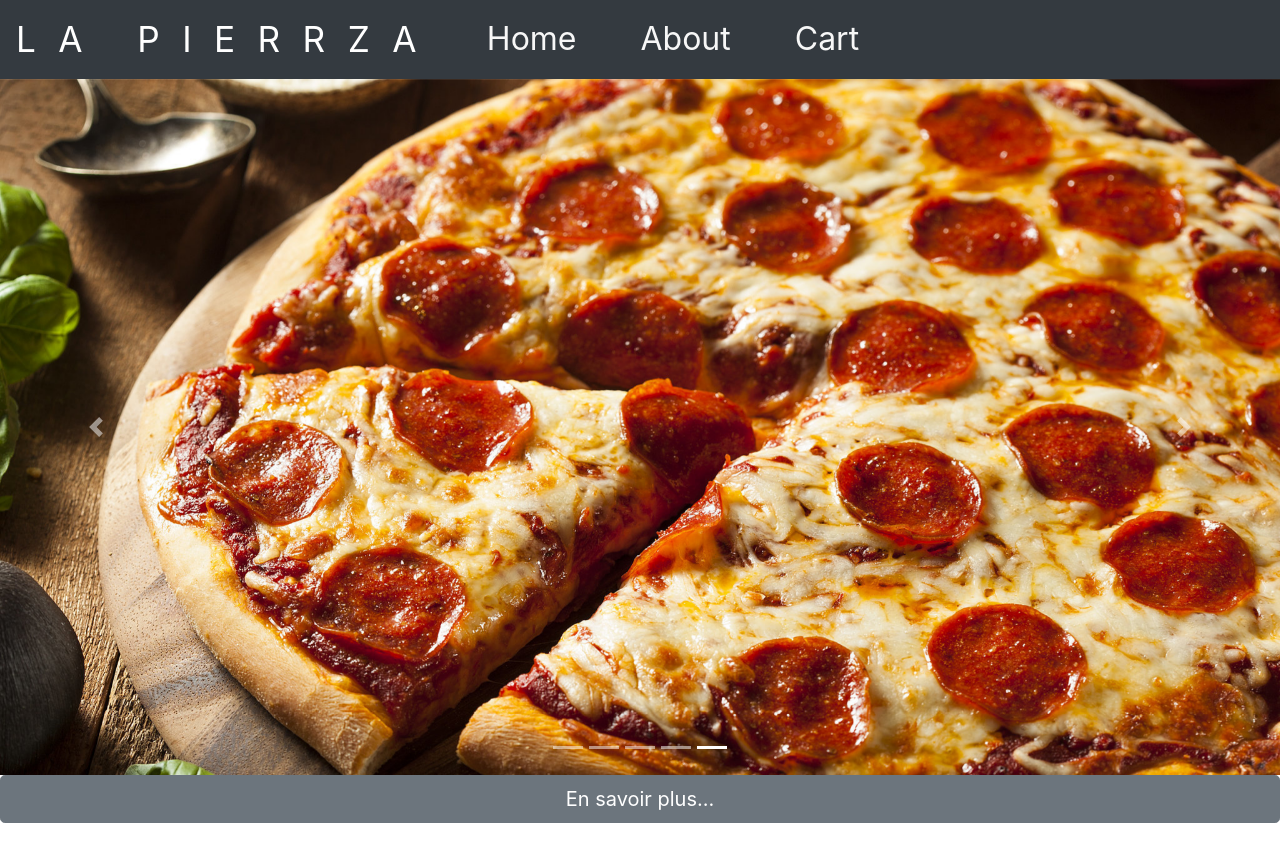
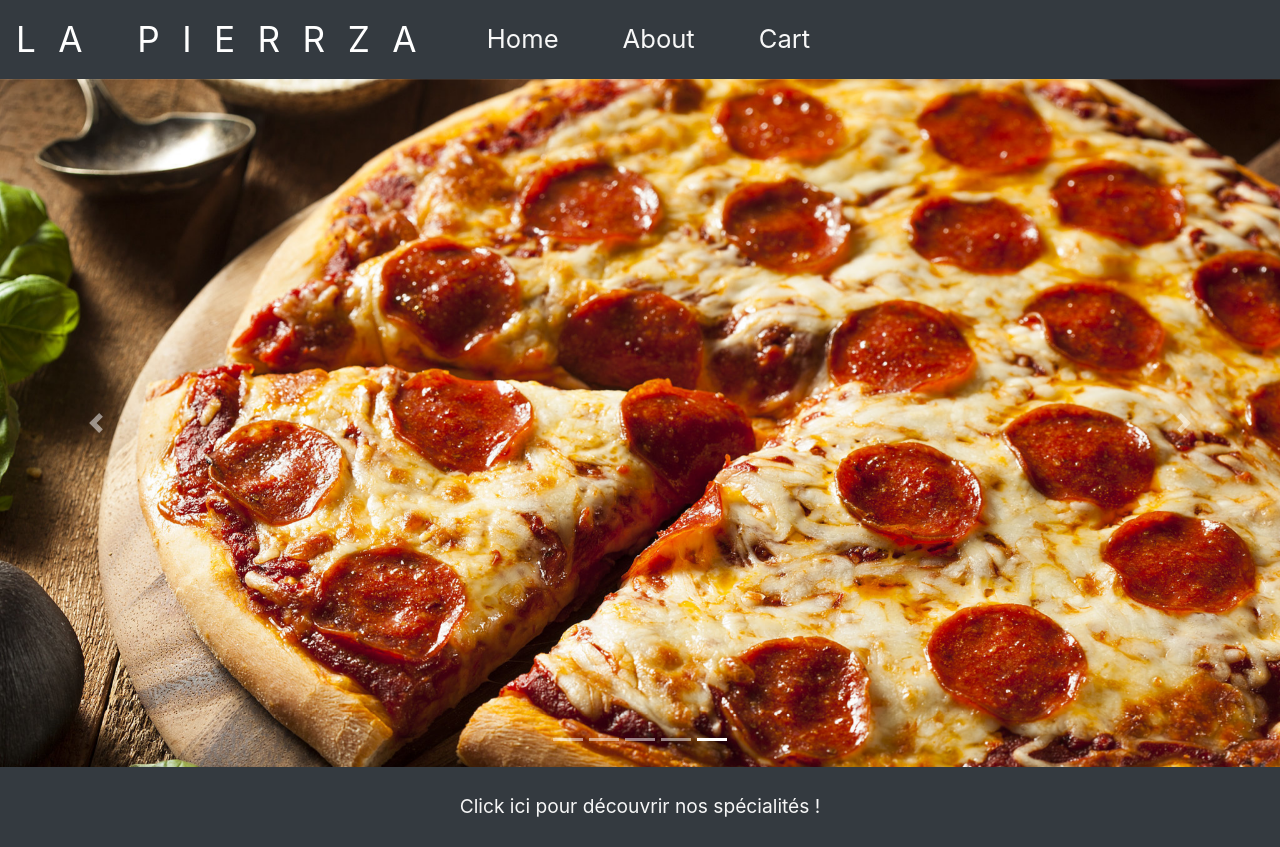
Before and after one commit to windgazer/pierrza, a React (Create React App) app: page / in a window 1280 px wide. Both pictures are taken after a click on the item 712 px from the left and 747 px from the top of the page. Before the commit the page ends 823 px from the top, so only its background shows below. Built offline with nearby package versions, Linux system fonts and the light colour scheme.

Commit message:
added menu page, showcase button with scroll on click and general styling

```diff
--- a/src/components/App/App.css
+++ b/src/components/App/App.css
@@ -1,14 +1,51 @@
+html {
+	scroll-behavior: smooth;
+}
+
+body {
+	/* font-family: 'Roboto', sans-serif; */
+}
+
 .nav-wrapper {
-	font-size: 2rem;
+	font-size: 1.6rem;
 }
 
 .nav-wrapper a {
+	display: inline-block;
 	text-decoration: none;
 	color: #f7f7f7;
 	padding: 0 2rem;
+	transform: scale(1);
+	transition: all 0.5s ease-in;
+}
+
+.nav-wrapper a:hover {
+	display: inline-block;
+	transform: scale(1.3);
+	transition: all 0.5s ease-in-out;
 }
 
 .brand-logo {
 	letter-spacing: 1.4rem;
 	font-size: 2.2rem;
 }
+
+/* Animation */
+
+@keyframes zoomLink {
+	from {
+		transform: scale(1);
+	}
+	to {
+		transform: scale(1.2);
+	}
+}
+
+@keyframes infinite-spinning {
+	from {
+		transform: rotate(0deg);
+	}
+	to {
+		transform: rotate(360deg);
+	}
+}
--- a/src/components/App/App.js
+++ b/src/components/App/App.js
@@ -25,7 +25,7 @@ class App extends Component {
 	render() {
 		return (
 			<Router>
-				<Navbar bg="dark" variant="dark" sticky="top">
+				<Navbar expand="lg" bg="dark" variant="dark" sticky="top">
 					<Navbar.Brand className="brand-logo" href="#home">
 						LA PIERRZA
 					</Navbar.Brand>
@@ -49,7 +49,6 @@ class App extends Component {
 					<Route path="/Cart">
 						<Cart></Cart>
 					</Route>
-
 					<Route path="/">
 						<Home></Home>
 					</Route>
--- a/src/components/Home/Home.css
+++ b/src/components/Home/Home.css
@@ -1,3 +1,15 @@
+a {
+	text-decoration: none;
+}
+
+button {
+	outline: none;
+}
+
+#showcase {
+	overflow: hidden;
+}
+
 .main-heading {
 	text-align: center;
 	font-size: 6rem;
@@ -7,10 +19,27 @@
 }
 
 .carousel {
-	height: 87vh;
+	height: 86vh;
 	overflow: hidden;
 }
 
 .showcase-btn {
-	/* transform: translateY(-130px); */
+	display: block;
+	width: 100%;
+	padding: 1.6rem 0;
+	background-color: #343a40;
+	color: #f7f7f7;
+	font-size: 1.2rem;
+	text-align: center;
+	transform: scale(1);
+	transition: all 0.5s ease-in;
+	border: none;
 }
+
+.showcase-btn:hover {
+	background-color: #343a40e5;
+	color: #f7f7f7;
+	text-decoration: none;
+	transform: scale(1.1);
+	transition: all 0.5s ease-in-out;
+}
--- a/src/components/Home/Home.js
+++ b/src/components/Home/Home.js
@@ -3,7 +3,8 @@
 //Module import
 import React, { Component } from 'react';
 import Carousel from 'react-bootstrap/Carousel';
-import Button from 'react-bootstrap/Button';
+
+import Menu from '../Menu/Menu';
 
 //Style import
 import './Home.css';
@@ -12,12 +13,22 @@ class Home extends Component {
 	constructor(props) {
 		super(props);
 
-		this.state = {};
+		this.state = {
+			showMenu: false
+		};
 	}
+
+	_showMenu = e => {
+		let offset = e.target.offsetTop;
+		this.setState({ showMenu: true }, () => {
+			window.scroll(0, offset);
+		});
+	};
 
 	render() {
 		return (
-			<div className="homeContainer">
+			<div>
+				<div id="showcase" className="homeContainer">
 					<Carousel className="carousel">
 						<Carousel.Item>
 							<img
@@ -55,18 +66,23 @@ class Home extends Component {
 							<img
 								className="d-block w-100"
 								src="/img/pizza5.jpg"
-							alt="Fith slide"
+								alt="Fifth slide"
 							/>
 						</Carousel.Item>
 					</Carousel>
-				<Button
+					<div className="btn-container">
+						<button
 							className="showcase-btn"
-					variant="secondary"
-					size="lg"
-					block
+							onClick={this._showMenu}
 						>
-					En savoir plus...
-				</Button>
+							Click ici pour découvrir nos spécialités !
+						</button>
+					</div>
+				</div>
+
+				<div className={this.state.showMenu ? '' : 'd-none'}>
+					<Menu />
+				</div>
 			</div>
 		);
 	}
--- /dev/null
+++ b/src/components/Menu/Menu.css
@@ -0,0 +1,34 @@
+#menu {
+	height: 100vh;
+	background: #f7f7f7;
+}
+
+ul {
+	list-style: none;
+}
+
+.main-heading {
+	padding: 4rem 0;
+	font-weight: 300;
+}
+
+.col {
+	text-align: left;
+}
+
+.col li {
+	padding: 1rem 0;
+}
+
+.pizzaName {
+	padding: 0 4rem;
+}
+
+.pizzaPrice {
+	padding: 0 4rem;
+}
+
+.menu-img {
+	width: 100%;
+	margin-top: 3.4rem;
+}
--- /dev/null
+++ b/src/components/Menu/Menu.js
@@ -0,0 +1,46 @@
+import React, { Component } from 'react';
+import { Container } from 'react-bootstrap';
+import { Row } from 'react-bootstrap';
+import { Col } from 'react-bootstrap';
+import { Card } from 'react-bootstrap';
+import { Image } from 'react-bootstrap';
+import { menu } from '../../data/menu.json';
+
+import './Menu.css';
+
+export default class Menu extends Component {
+	menu = () => {
+		const pizzas = menu.map((element, index) => (
+			<li key={index} className="pizza">
+				<span className="pizzaName"> {element.pizza} </span>
+				{element.description}
+				<span className="pizzaPrice"> {element.price} </span>
+			</li>
+		));
+		return pizzas;
+	};
+
+	render() {
+		return (
+			<div id="menu">
+				<h1 className="main-heading">Notre Selection de Pizzas</h1>
+				<Container fluid="false">
+					<Row>
+						<Col>
+							<Card>
+								<ul>{this.menu()}</ul>
+							</Card>
+						</Col>
+						<Col>
+							<Image
+								src="/img/pizzaMenu.jpg"
+								alt="Pizza"
+								className="menu-img"
+							/>
+						</Col>
+					</Row>
+				</Container>
+			</div>
+		);
+	}
+}
--- /dev/null
+++ b/src/data/menu.json
@@ -0,0 +1,64 @@
+{
+	"menu": [
+		{
+			"pizza": "l'Alcatraz",
+			"description": "Avec un grand trou au milieu",
+			"price": "8$"
+		},
+		{
+			"pizza": "La WWF",
+			"description": "Avec la viande de 8 espèces menacées",
+			"price": "12$"
+		},
+		{
+			"pizza": "La Calbo",
+			"description": "Poissons de l'aquarium de l'acceuil en croute d'ongles de pied de Michael",
+			"price": "12$"
+		},
+		{
+			"pizza": "La Vegan",
+			"description": "Avec de l'herbe arrosée de Glyphosate",
+			"price": "6$"
+		},
+		{
+			"pizza": "La Fallout",
+			"description": "Avec de la viande origine Tchernobyl cuite au polonium",
+			"price": "17$"
+		},
+		{
+			"pizza": "La Kazad Dum",
+			"description": "Avec de la viande de Balrog",
+			"price": "17$"
+		},
+		{
+			"pizza": "L'Empire strikes back",
+			"description": "Avec de la viande d'Ewok cuite au sabre laser",
+			"price": "18$"
+		},
+		{
+			"pizza": "La Fantome",
+			"description": "...",
+			"price": "15$"
+		},
+		{
+			"pizza": "L'Anne Hathaway",
+			"description": "Pepperoni, Jalapenos, Olives",
+			"price": "45$"
+		},
+		{
+			"pizza": "L'A poil",
+			"description": "Avec un mélange de poils de diverses origine",
+			"price": "11$"
+		},
+		{
+			"pizza": "La sex on the beach",
+			"description": "Avec du sable et des capotes rammassées sur la plage du cap d'Agde",
+			"price": "13$"
+		},
+		{
+			"pizza": "La marche pas dessus",
+			"description": "Au Lego",
+			"price": "36$"
+		}
+	]
+}
```
Also changed, not shown: public/index.html (+1 -22 lines), 1 other file (tests, documents, lock files or other folders). Lines whose indentation alone changed are shown as unchanged.
